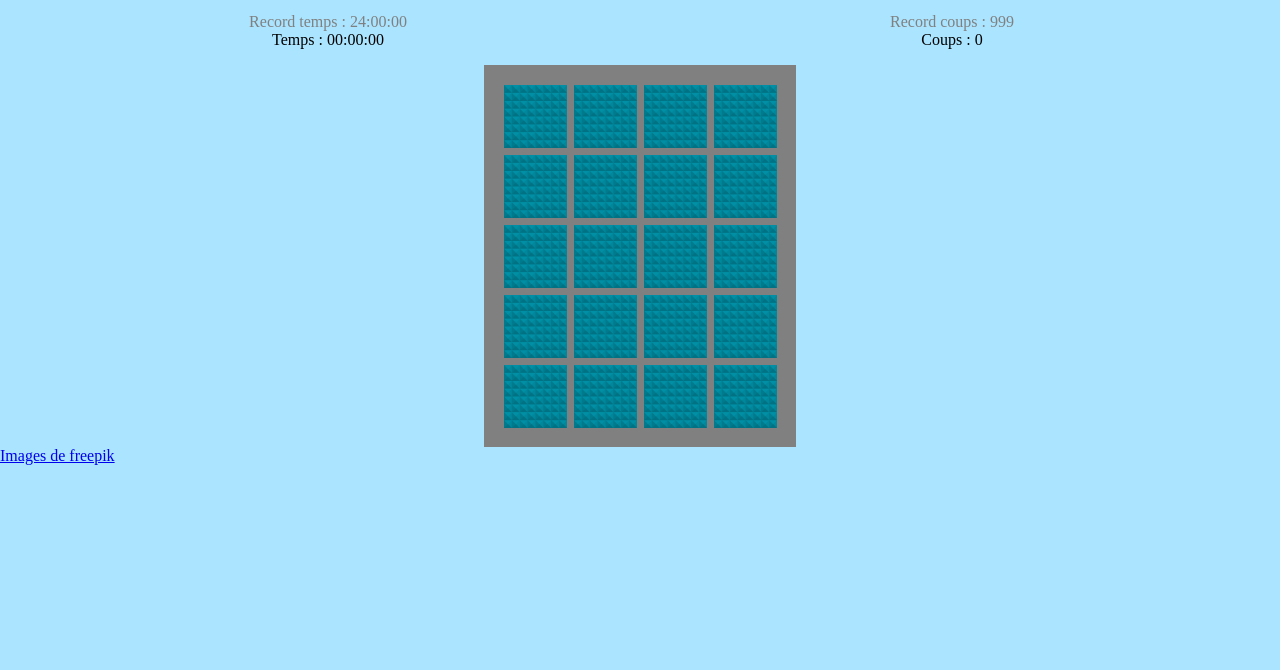
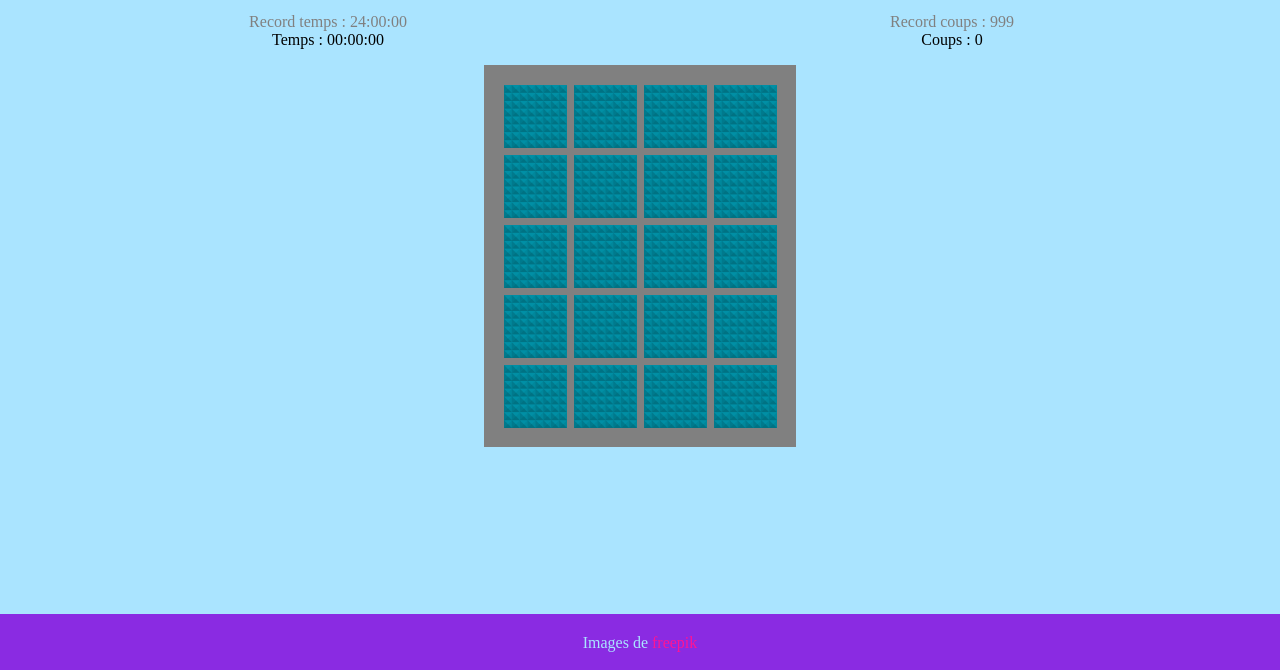
Before and after one commit to LaurentKatsesSandalman/memoryCard, a website: page index.html in a window 1280 px wide. Shown: the part 130-800 px from the top of the page. Drawn offline with Linux system fonts and the light colour scheme; a web font is replaced by a local one.

Commit message:
adding a footer with quite random colors (in var)

```diff
--- a/index.html
+++ b/index.html
@@ -46,8 +46,9 @@
             <img src="images/used/cardverso.jpg" alt="" class="img-card card9">
         </div>
     </main>
-
-        <a href="https://fr.freepik.com/">Images de freepik</a>
+    <footer>
+        <a class="footer-link" href="https://fr.freepik.com/">Images de <span class="freepik">freepik</span></a>
+    </footer>
     <script src="index.js"></script>
 </body>
 
--- a/style.css
+++ b/style.css
@@ -1,61 +1,96 @@
 @import url('https://fonts.googleapis.com/css2?family=Martel:wght@200;300;400;600;700;800;900&display=swap');
 @import url('https://fonts.googleapis.com/css2?family=Irish+Grover&display=swap');
 @import url('https://fonts.googleapis.com/css2?family=Metamorphous&display=swap');
-:root{
+
+:root {
     --color-shadow: #474545;
-   --color-bg:#aae4ff;          /* les couleur ne sont pas bloquer je travail encore dessus  */
-    --color-best: grey ;
+    --color-bg: #aae4ff;
+    /* les couleur ne sont pas bloquer je travail encore dessus  */
+    --color-best: grey;
+    --color-footer: blueviolet;
+    --color-span: deeppink;
 }
-*{
+
+* {
     margin: 0;
     padding: 0;
     box-sizing: border-box;
 }
 
-body{
-    background-color:var(--color-bg) ;
+body {
+    background-color: var(--color-bg);
 }
-.regles{
+
+.regles {
     text-align: center;
     font-family: 'Martel', sans-serif;
     font-size: 0.75rem;
     padding: 1rem;
 }
-h1{
+
+h1 {
     font-family: 'Irish Grover', sans-serif;
     text-align: center;
     font-size: 4rem;
     text-shadow: 0 1px 10px var(--color-shadow);
 }
-.container{
+
+.container {
     display: grid;
-    grid-template-columns: 1fr 1fr 1fr 1fr ;
+    grid-template-columns: 1fr 1fr 1fr 1fr;
     justify-self: center;
     padding: 1rem;
     background-color: var(--color-best);
 }
 
-.container img{
+.container img {
     width: 70px;
     height: 70px;
     padding: 5%;
     justify-self: center;
 }
-.arrayScore{
+
+.arrayScore {
     display: grid;
-    grid-template-columns: 1fr 1fr ;
+    grid-template-columns: 1fr 1fr;
     justify-content: center;
     padding: 1rem;
 
 }
-.arrayScore p{
+
+.arrayScore p {
     justify-self: center;
 
 }
+
 .best {
     color: var(--color-best);
 }
 
+footer {
+    position: absolute;
+    top: 93vh;
+    bottom: 0;
+    left: 0;
+    right: 0;
+    width: 100%;
+    height: 7vh;
+    text-align: center;
+    padding: 2.5vh 0 0 0;
+    background-color: var(--color-footer);
+
+}
+
+.footer-link {
+    text-decoration: none;
+    color: var(--color-bg);
+}
+
+.freepik {
+    color: var(--color-span)
+}
+
+/* animations */
 .no-display {
     animation: validpair 0.55s linear 1;
     animation-fill-mode: forwards;
```
Lines whose indentation alone changed are shown as unchanged.
